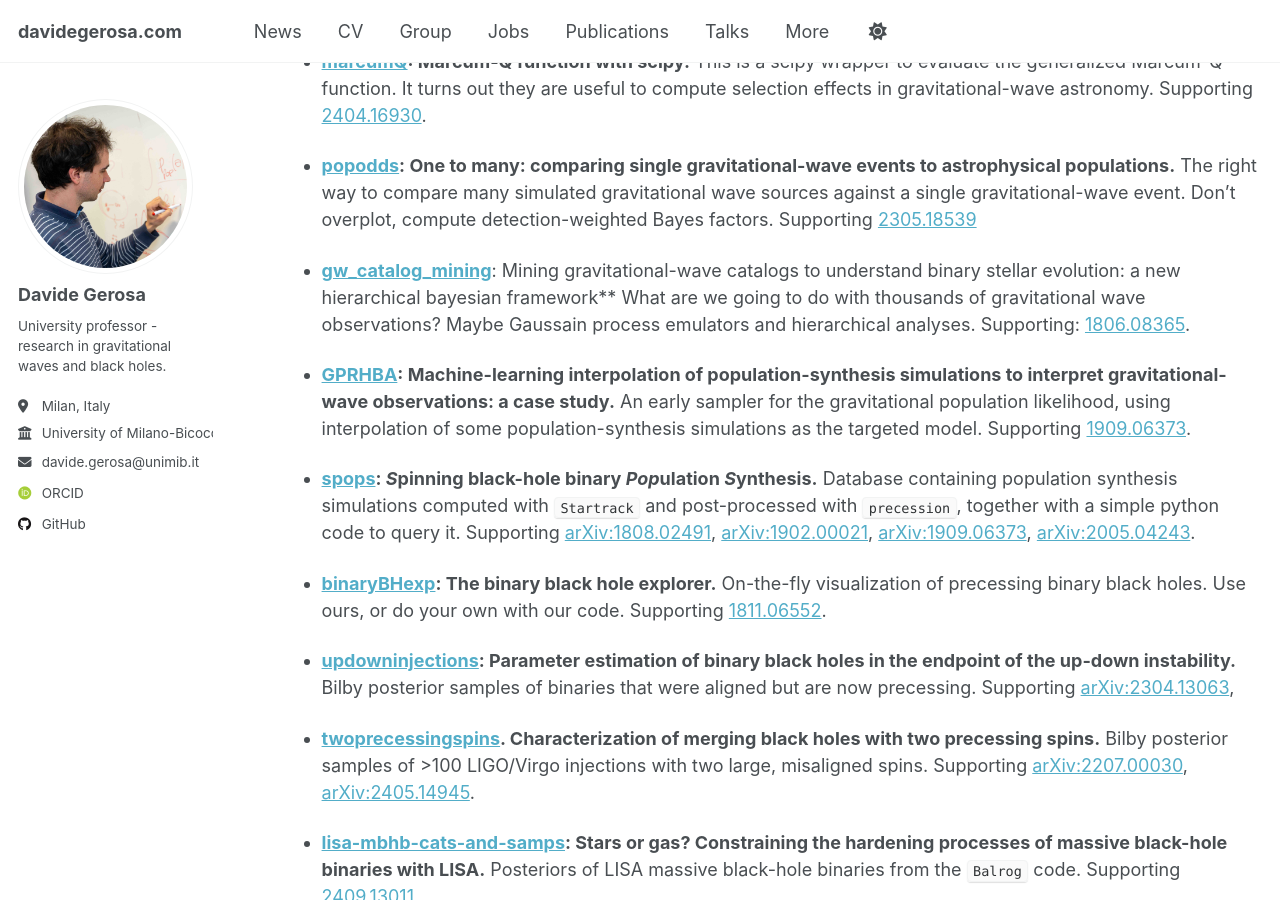
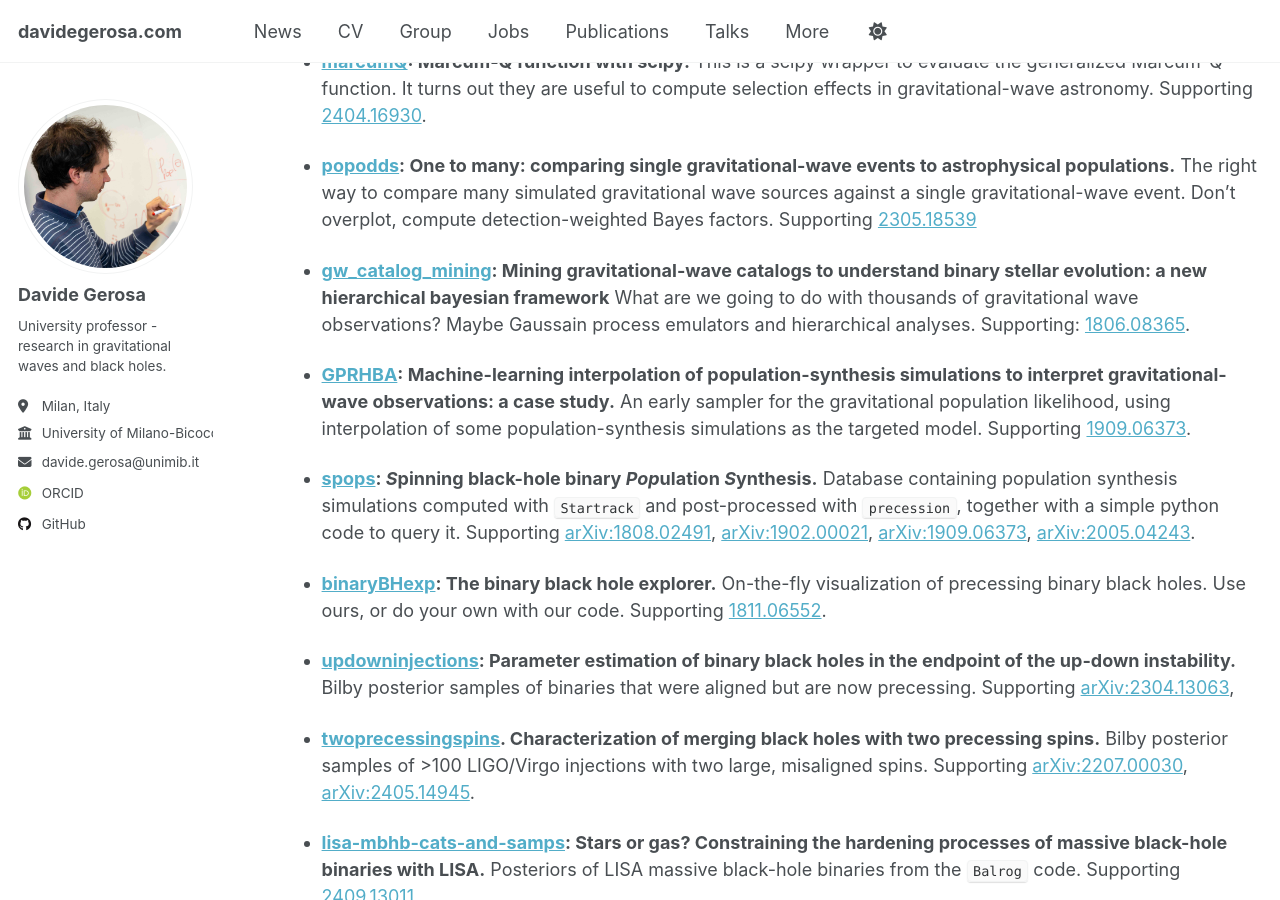
Before and after one commit to dgerosa/website, a Jekyll site: the page built from _pages/codes.md, in a window 1280 px wide and 900 px high, scrolled down 1764 px. Built offline with Jekyll 4.4.1, drawn with Linux system fonts in a browser that asks for light colours; some web fonts are replaced.

Commit message:
Mon Oct  6 07:45:16 CEST 2025

```diff
--- a/_pages/codes.md
+++ b/_pages/codes.md
@@ -72,7 +72,7 @@ Python module to extract black-hole recoils from waveform approximants by direct
 - **[popodds](https://github.com/mdmould/popodds): One to many: comparing single gravitational-wave events to astrophysical populations.** The right way to compare many simulated gravitational wave sources against a single gravitational-wave event. Don't overplot, compute detection-weighted Bayes factors. Supporting
 [2305.18539](https://arxiv.org/abs/2305.18539)
 
-- **[gw_catalog_mining](https://github.com/stevertaylor/gw_catalog_mining)**: Mining gravitational-wave catalogs to understand binary stellar evolution: a new hierarchical bayesian framework** What are we going to do with thousands of gravitational wave observations? Maybe Gaussain process emulators and hierarchical analyses. Supporting: [1806.08365](https://arxiv.org/abs/1806.08365).
+- **[gw_catalog_mining](https://github.com/stevertaylor/gw_catalog_mining): Mining gravitational-wave catalogs to understand binary stellar evolution: a new hierarchical bayesian framework** What are we going to do with thousands of gravitational wave observations? Maybe Gaussain process emulators and hierarchical analyses. Supporting: [1806.08365](https://arxiv.org/abs/1806.08365).
 
 - **[GPRHBA](https://github.com/kazewong/GPRHBA): Machine-learning interpolation of population-synthesis simulations to interpret gravitational-wave observations: a case study.** An early sampler for the gravitational population likelihood, using interpolation of some population-synthesis simulations as the targeted model. Supporting
 [1909.06373](https://arxiv.org/abs/1909.06373).
```
